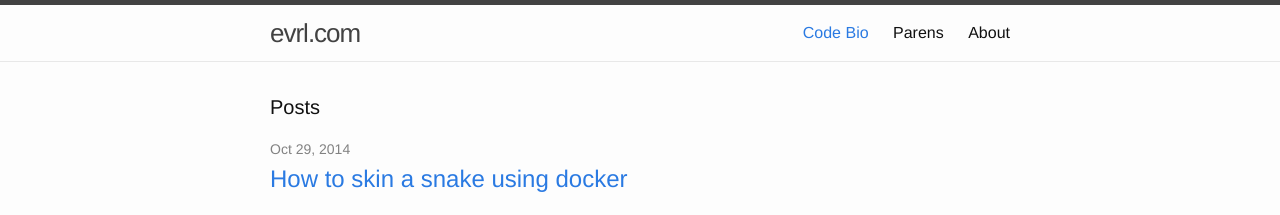
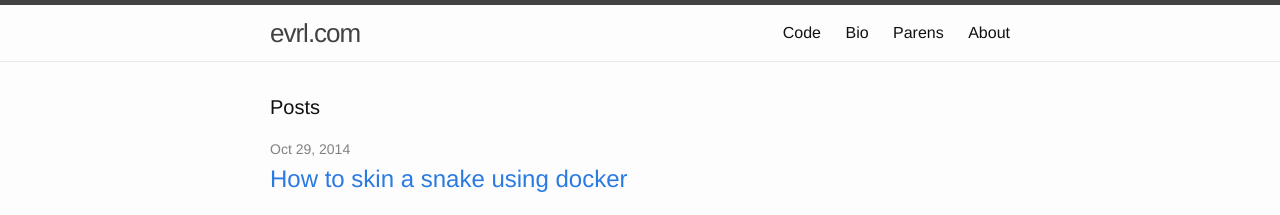
Before and after one commit to cdegroot/evrl, a Jekyll site: the page built from index.html, in a window 1280 px wide. Shown: the top 215 px of the page. Built offline with Jekyll 4.4.1, drawn with Linux system fonts in a browser that asks for light colours.

Commit message:
Fix header links

```diff
--- a/_includes/header.html
+++ b/_includes/header.html
@@ -14,8 +14,8 @@
       </a>
 
       <div class="trigger">
-        <a href="https://github.com/cdegroot">Code</a>
-        <a href="https://ca.linkedin.com/in/cdegroot">Bio</a>
+        <a class="page-link" href="https://github.com/cdegroot">Code</a>
+        <a class="page-link" href="https://ca.linkedin.com/in/cdegroot">Bio</a>
         <a class="page-link" href="/Parens/">Parens</a>
         <a class="page-link" href="/about/">About</a>
       </div>
```
